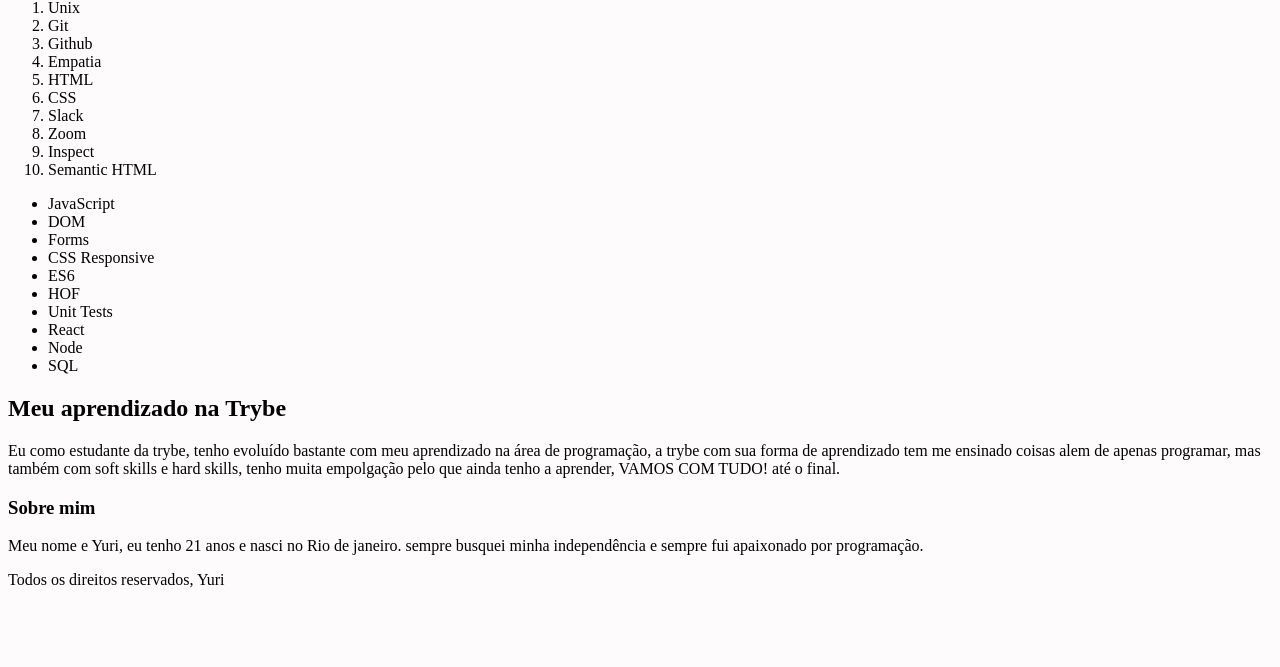
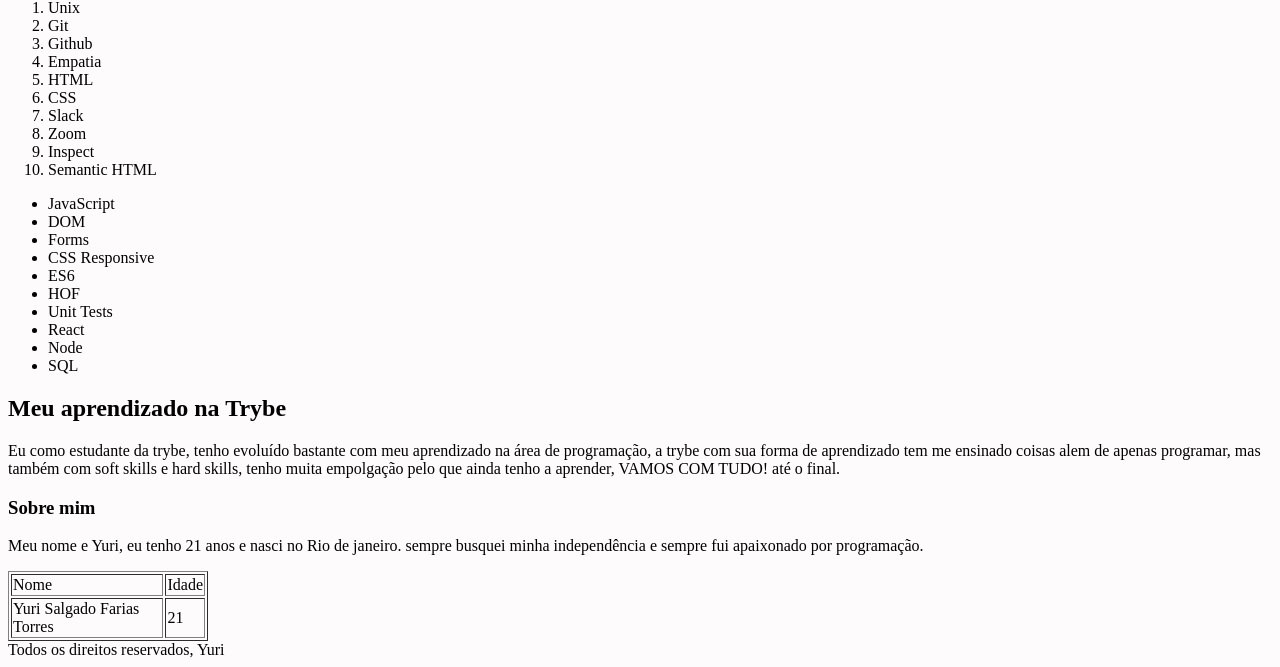
Before and after one commit to yurisalgado21/project-lessons-learned, a website: page index.html in a window 1280 px wide. Shown: the part 1309-1976 px from the top of the page. Before the commit the page ends 1906 px from the top, so only its background shows below. Drawn offline with Linux system fonts and the light colour scheme.

Commit message:
Inclusão de uma tabela na página

```diff
--- a/index.html
+++ b/index.html
@@ -53,6 +53,14 @@
             sempre busquei minha independência e sempre fui apaixonado por
             programação. </p>
     </aside>
+    <table border="1" width="200px">
+        <tr>
+            <td>Nome</td><td>Idade</td>
+        </tr>
+        <tr>
+            <td>Yuri Salgado Farias Torres</td><td>21</td>
+        </tr>
+    </table>
     <footer id="rodape">Todos os direitos reservados, Yuri</footer>
 </body>
 </html>
```
